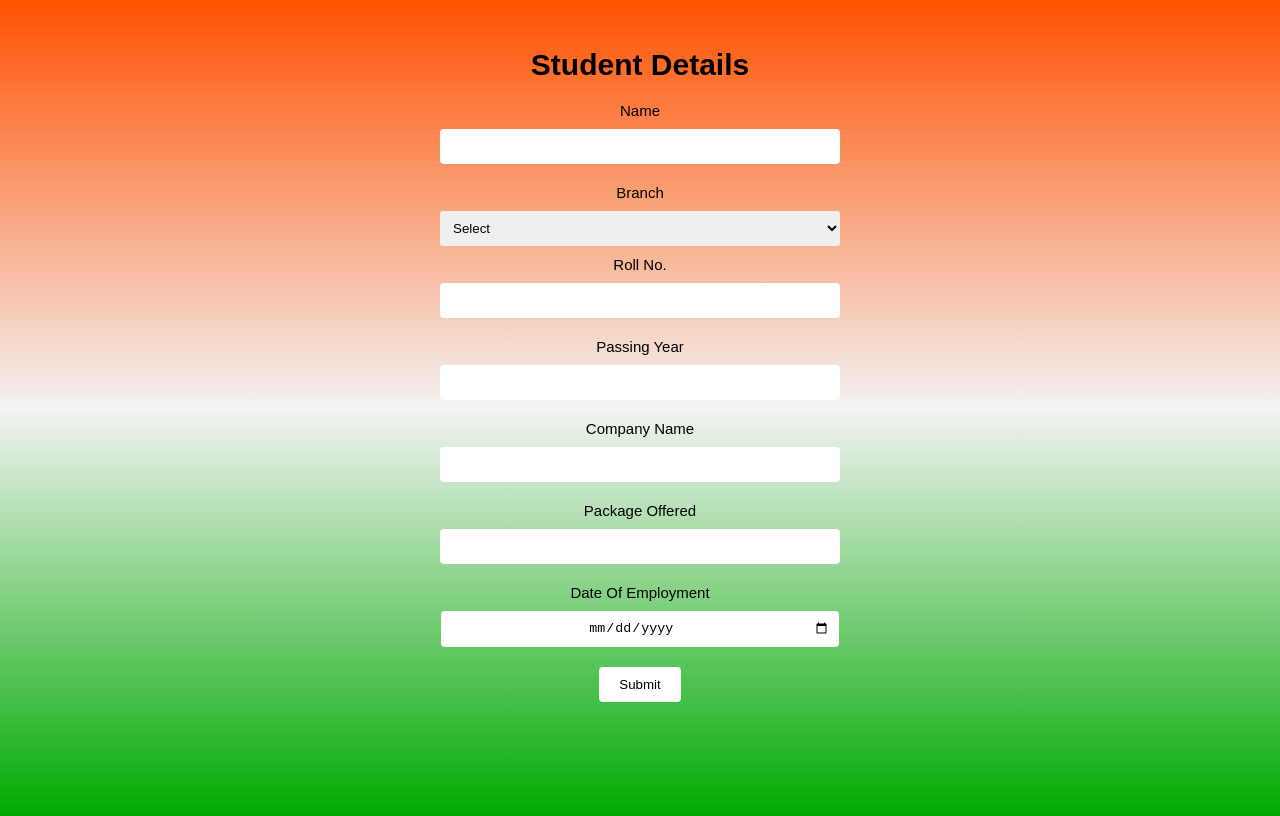
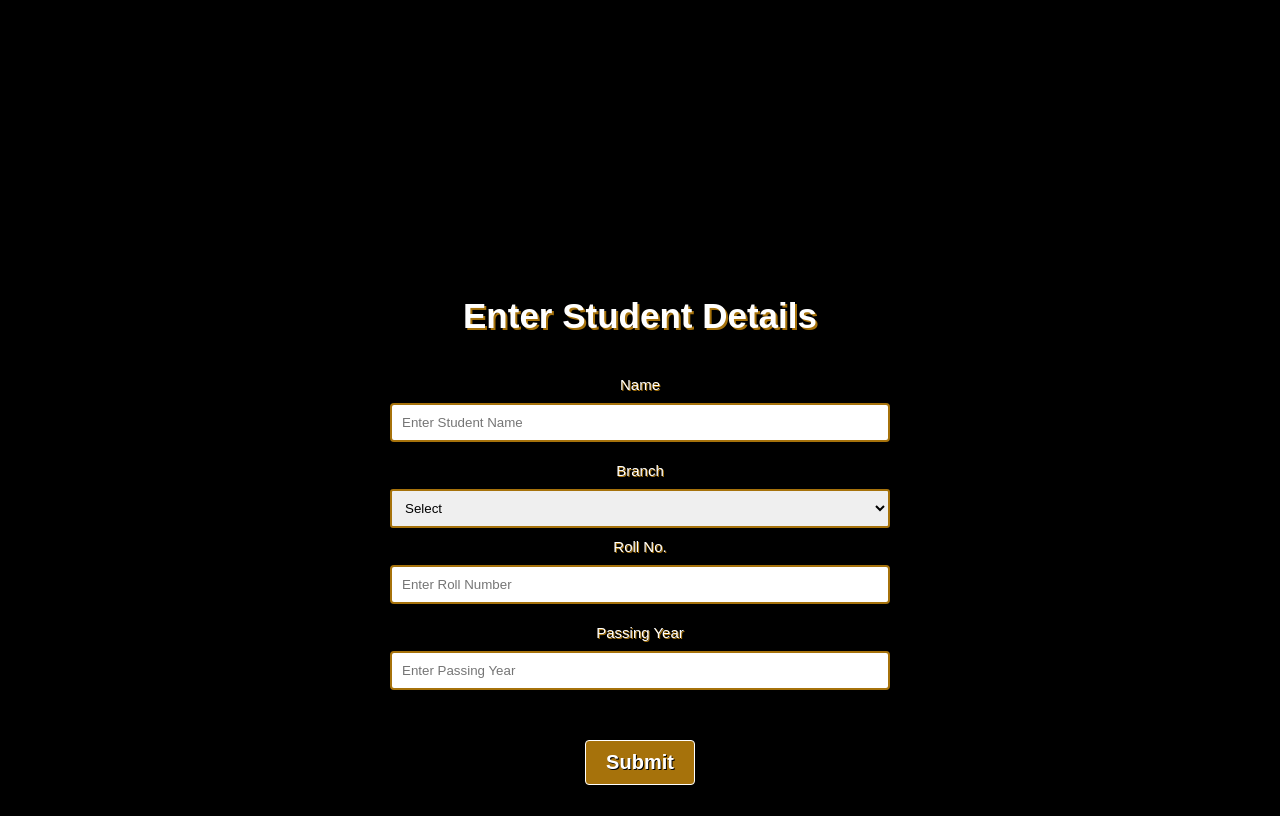
Before and after one commit to SamarjeetSinghOp/tpo, a plain HTML site: page login/addData.html in a window 1280 px wide. Drawn offline with Linux system fonts and the light colour scheme.

Commit message:
login page changes and form changes

```diff
--- a/login/addData.html
+++ b/login/addData.html
@@ -11,13 +11,13 @@
 
 <body>
   <div class="form-container">
-    <h1>Student Details</h1>
+    <h1 class="title">Enter Student Details</h1>
     <form id="placementForm">
       <label for="name">Name</label>
-      <input type="text" id="name" name="name" required>
+      <input type="text" id="name" name="name" placeholder="Enter Student Name" class="border" required>
 
       <label for="branch">Branch</label>
-      <select name="branch" id="drop-down">
+      <select name="branch" id="drop-down" class="border" required>
         <option value="select">Select</option>
         <option value="CSE">Computer Science</option>
         <option value="ECE">Electronics and Communication</option>
@@ -26,22 +26,12 @@
       </select>
 
       <label for="roll">Roll No.</label>
-      <input type="number" id="roll" name="roll" required>
+      <input type="number" id="roll" name="roll" placeholder="Enter Roll Number" class="border" required>
 
       <label for="year">Passing Year</label>
 
-      <input type="number" id="year" name="year" min="1999" max="2023" required>
-
-      <label for="company">Company Name</label>
-      <input type="text" id="company" name="company" required>
-
-      <label for="package">Package Offered</label>
-      <input type="number" id="package" name="package" required>
-
-      <label for="join">Date Of Employment</label>
-      <input type="date" id="join" name="join" required>
-
-      <button id="button">Submit</button>
+      <input type="number" id="year" name="year" min="1999" max="2023" placeholder="Enter Passing Year" class="border" required>
+      <button id="button" class="button">Submit</button>
     </form>
   </div>
   <script src="script.js"></script>
--- a/login/adddata.css
+++ b/login/adddata.css
@@ -1,10 +1,9 @@
 body {
     font-family: Arial, sans-serif;
-    background: linear-gradient(rgb(255, 81, 0),rgb(243, 243, 243),rgb(0, 170, 0));
+    background-color: #000000;
     background-repeat: no-repeat;
     background-position: center;
     background-size: cover;
-    height:100vh;
   }
 
   html {
@@ -13,12 +12,14 @@ body {
 
   .form-container {
     text-align: center;
-    max-width: 40rem;
+    max-width: 50rem;
     font-size: 1.5rem;
-    color:#000000;
+    color:#ffffff;
     border-radius: .6rem;
     padding: 2rem;
-    margin: 0 auto;
+    margin: auto;
+    text-shadow: 0.1rem 0.1rem #a6720b;
+    margin-top: 20%;
   }
 
   .form-container label {
@@ -71,3 +72,32 @@ body {
     margin-bottom: 20px;
 
   }
+
+  .button {
+    background-color: #a6720b !important;
+    font-size: 2rem;
+    font-weight: 600;
+    margin-top: 3rem;
+    color: #ffffff !important;
+    text-shadow: 0.1rem 0.1rem #000000 !important;
+    border: solid 0.1rem #ffffff !important;
+  }
+
+  .border {
+    border: solid 0.2rem #a6720b !important;
+  }
+
+  .title {
+    margin-bottom: 4rem !important;
+    font-size: 3.5rem !important;
+    text-shadow: 0.2rem 0.2rem #a6720b !important;
+  }
+
+  .button:hover {
+    box-shadow: 1px 5px 7px 1px rgba(255, 255, 255, 0.095) !important;
+    background-color: #b87b00 !important;
+}
+
+.button:active {
+    background-color: #7a5300 !important;
+}
```
Also changed, not shown: login/getData.js (+4 -3 lines), login/login.html (+1 -1 lines), login/placement.html (+29 -13 lines), login/style.css (+8 -2 lines).
